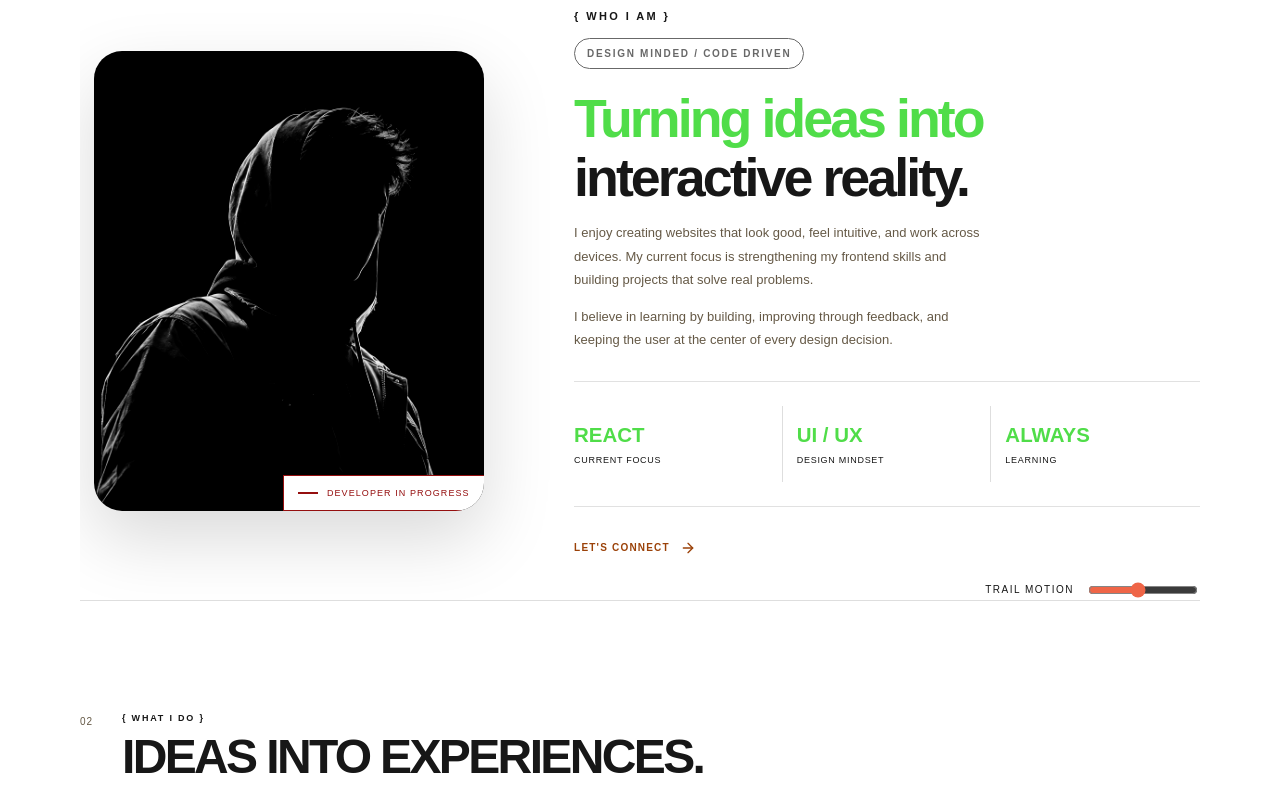
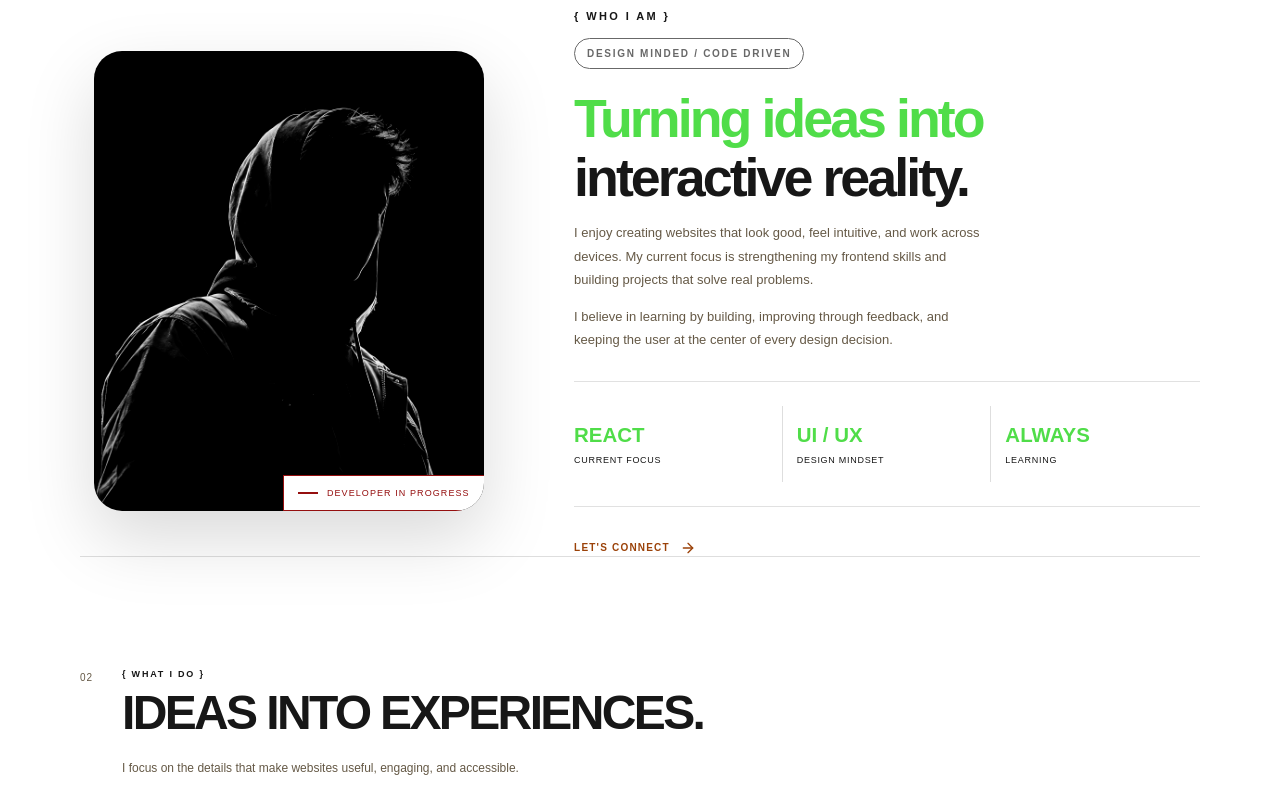
Before and after one commit to SameerRajput007/dmn.devfolio, a React (Vite) app: page / in a window 1280 px wide. Shown: the part 1091-1888 px from the top of the page. Built offline with nearby package versions, Linux system fonts and the light colour scheme; a web font is replaced by a local one.

Commit message:
Undo sticker relocation and restore previous Hero/About layout

```diff
--- a/src/sections/About.jsx
+++ b/src/sections/About.jsx
@@ -1,6 +1,4 @@
 import { ArrowRight } from 'lucide-react'
-import { useState } from 'react'
-import HeroImageTrail from './HeroImageTrail.jsx'
 import { m as motion } from 'framer-motion'
 import portraitImage from '../assets/portrait.jpg'
 import SectionHeading from '../components/SectionHeading.jsx'
@@ -8,10 +6,8 @@ import revealVariants from './revealVariants.js'
 import './About.css'
 
 function About() {
-  const [intensity, setIntensity] = useState(45)
   return (
-    <section className="about section-wrap section-space about-sticker" id="about">
-      <HeroImageTrail intensity={intensity} />
+    <section className="about section-wrap section-space" id="about">
       <SectionHeading
         eyebrow="{ A LITTLE ABOUT ME }"
         title="Building with purpose."
@@ -70,7 +66,6 @@ function About() {
           </a>
         </div>
       </motion.div>
-      <label className="about-trail-control"><span>TRAIL MOTION</span><input type="range" min="0" max="100" value={intensity} aria-label="About sticker trail intensity" onChange={event => setIntensity(Number(event.target.value))} /></label>
     </section>
   )
 }
```
